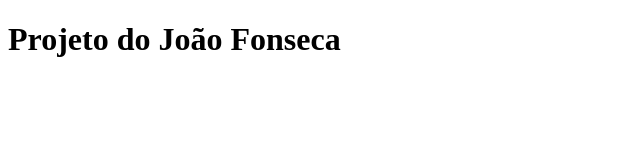
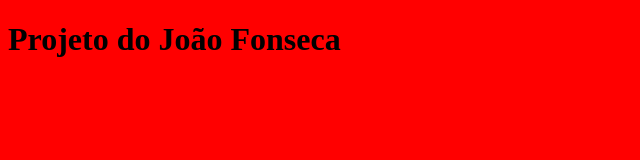
Before and after one commit to RoogerWillian/curso-git, a plain HTML site: page index.html in a window 1280 px wide. Shown: the whole page, without its empty margins (0-640 px from the left). Drawn offline with Linux system fonts and the light colour scheme.

Commit message:
inicio do design

```diff
--- /dev/null
+++ b/estilo.css
@@ -0,0 +1,3 @@
+body{
+	background-color: red;
+}
--- a/index.html
+++ b/index.html
@@ -1,6 +1,7 @@
 <!DOCTYPE html>
 <html>
 <head>
+	<link rel="stylesheet" type="text/css" href="estilo.css">
 	<title></title>
 </head>
 <body>
```
